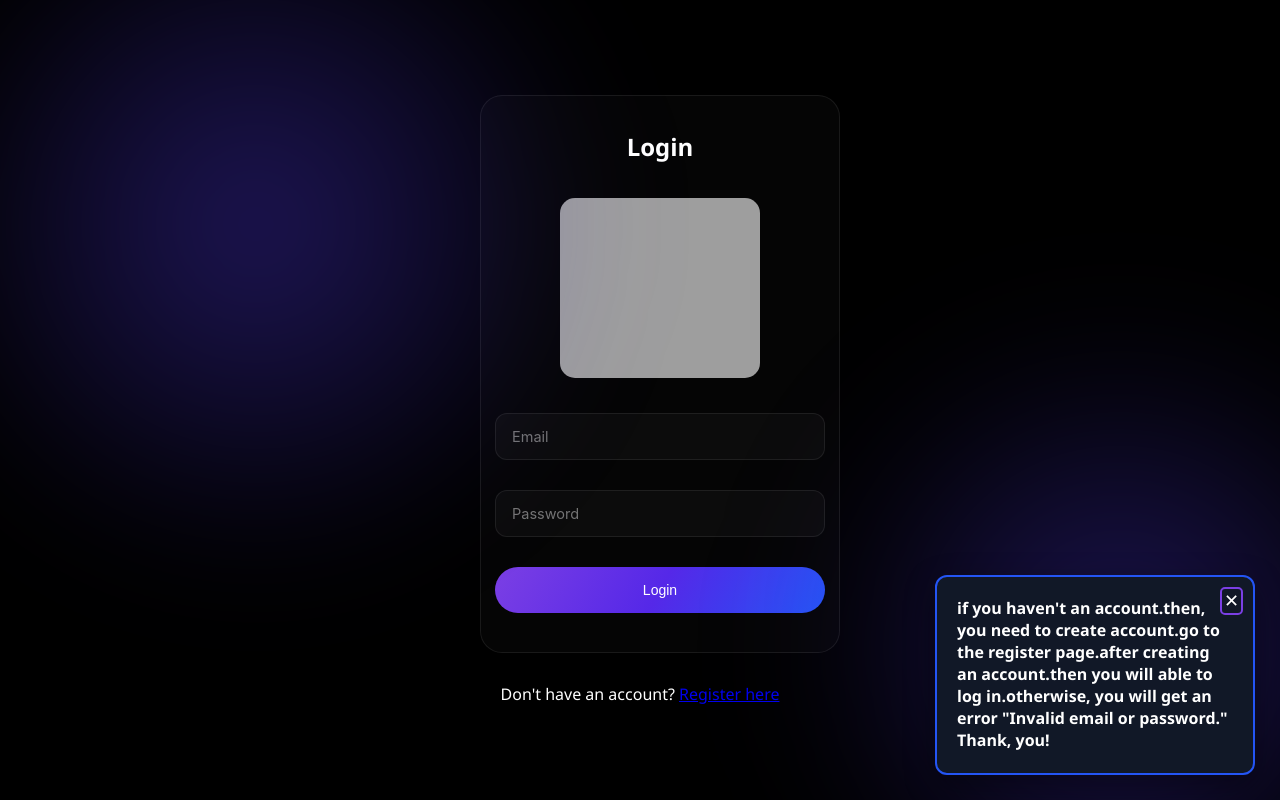
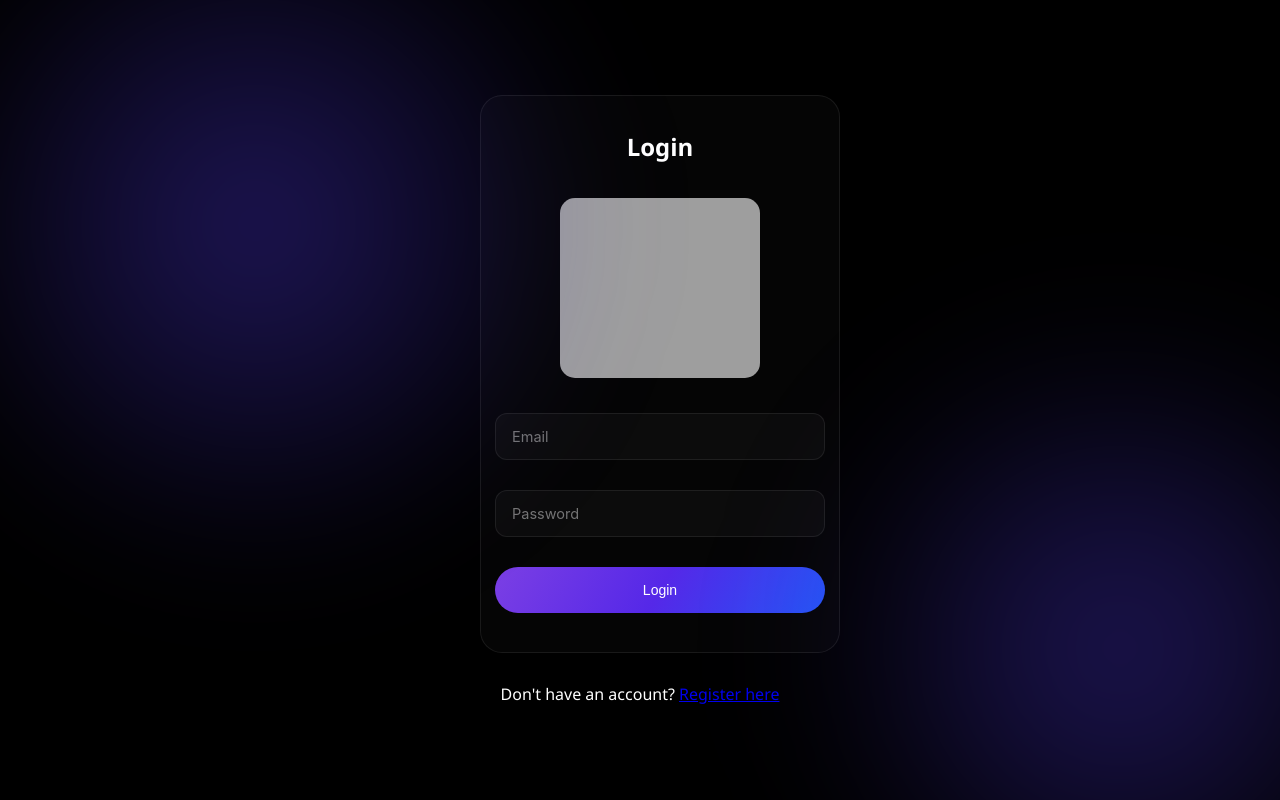
Before and after one commit to kashyapayush50469-code/smart-expense-tracker-app, a React app in the folder frontend/: page /login in a window 1280 px wide. Built offline with nearby package versions, Linux system fonts and the light colour scheme; grey boxes are pictures that could not be loaded; the HTML template or start-up script is replaced by a standard one.

Commit message:
remove popup form login.jsx

```diff
--- a/frontend/src/pages/login.jsx
+++ b/frontend/src/pages/login.jsx
@@ -24,26 +24,26 @@ function Login() {
         }
     };
 
-    const popup = () => {
-        if (!showPopup) return null;
-        return (
-            <div className="popup">
-                <button
-                    type="button"
-                    className="popup-close"
-                    onClick={() => setShowPopup(false)}
-                >
-                    ✕
-                </button>
+    // const popup = () => {
+    //     if (!showPopup) return null;
+    //     return (
+    //         <div className="popup">
+    //             <button
+    //                 type="button"
+    //                 className="popup-close"
+    //                 onClick={() => setShowPopup(false)}
+    //             >
+    //                 ✕
+    //             </button>
 
-                <strong style={{marginTop:"25px"}}>if you haven't an account.then, you need to create account.go to the register page.after creating an account.then you will able to log in.otherwise, you will get an error
-                    "Invalid email or password."
-                </strong>
-                <p><b>Thank, you!</b></p>
-            </div>
-        );
+    //             <strong style={{marginTop:"25px"}}>if you haven't an account.then, you need to create account.go to the register page.after creating an account.then you will able to log in.otherwise, you will get an error
+    //                 "Invalid email or password."
+    //             </strong>
+    //             <p><b>Thank, you!</b></p>
+    //         </div>
+    //     );
 
-    };
+    // };
 
     return (
         <div>
@@ -67,7 +67,7 @@ function Login() {
                     />
                     <button className="loginbtn" type="submit">Login</button>
                 </form>
-                {popup()}
+                {/* {popup()} */}
                 {error && <p style={{ color: "red" }}>{error}</p>}
                 <p className="account">Don't have an account? <Link to="/register">Register here</Link></p>
             </div>
```
